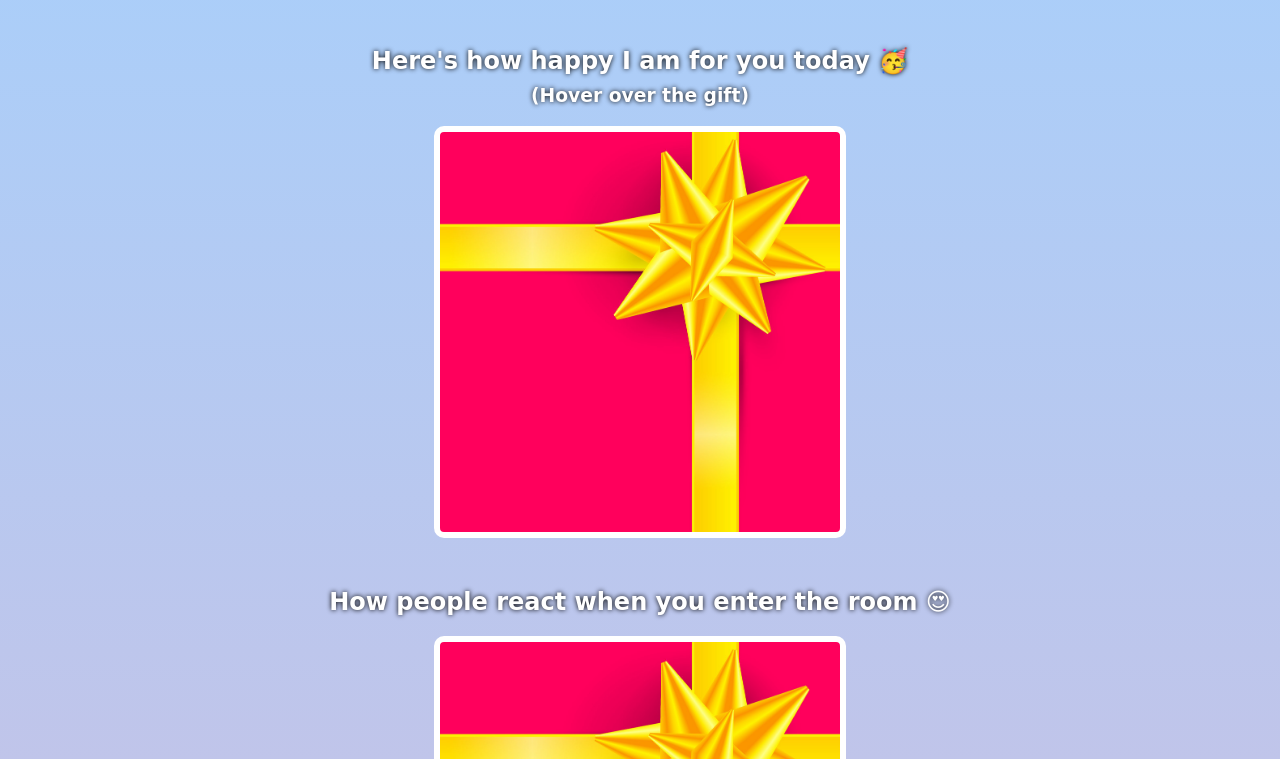
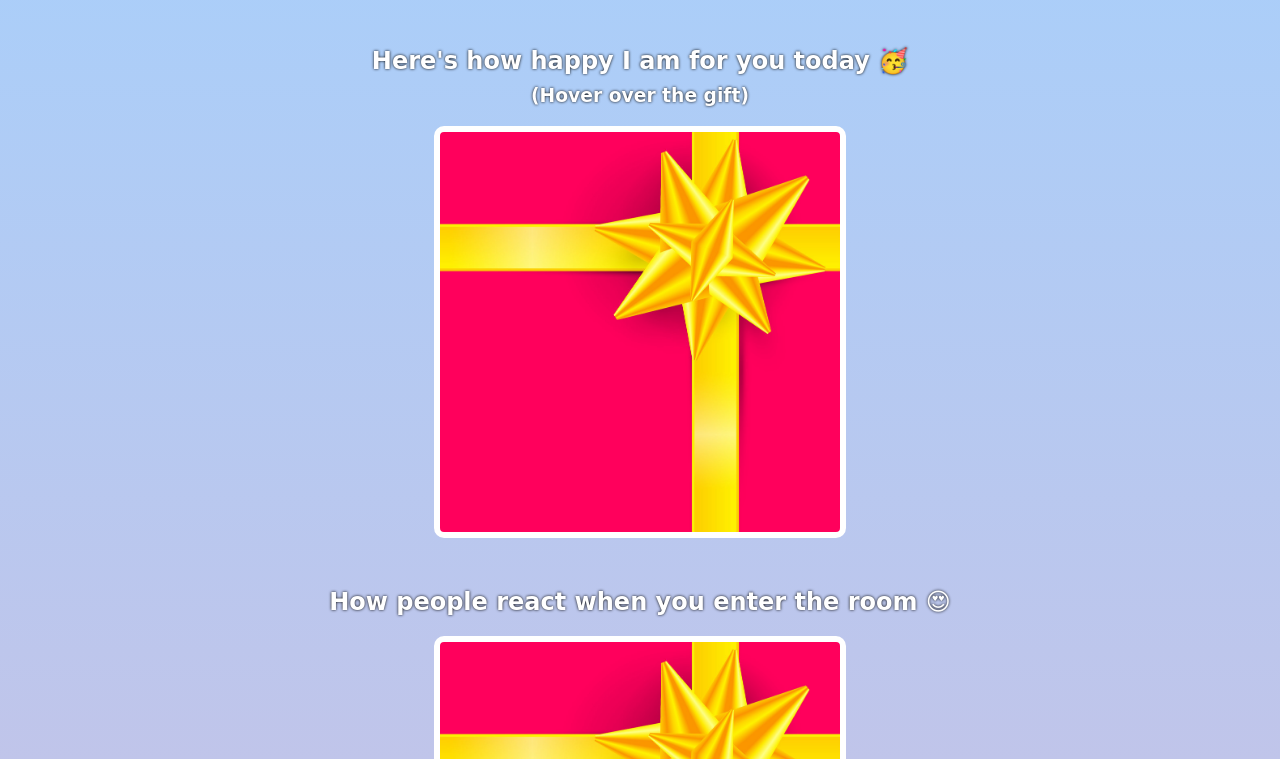
Before and after one commit to tomekkrakow/birthday-gift-site, a website built with Vite: page index.html in a window 1280 px wide. Shown: the part 338-1097 px from the top of the page. Built offline with nearby package versions, Linux system fonts and the light colour scheme; a web font is replaced by a local one.

Commit message:
Update styles.css

```diff
--- a/styles.css
+++ b/styles.css
@@ -7,7 +7,7 @@ body {
 }
 
 h1, h2, h3, h4, p {
-    text-shadow: 0 0 5px black;
+    text-shadow: 0 0 3px black;
 }
 
 #bff-img {
```
